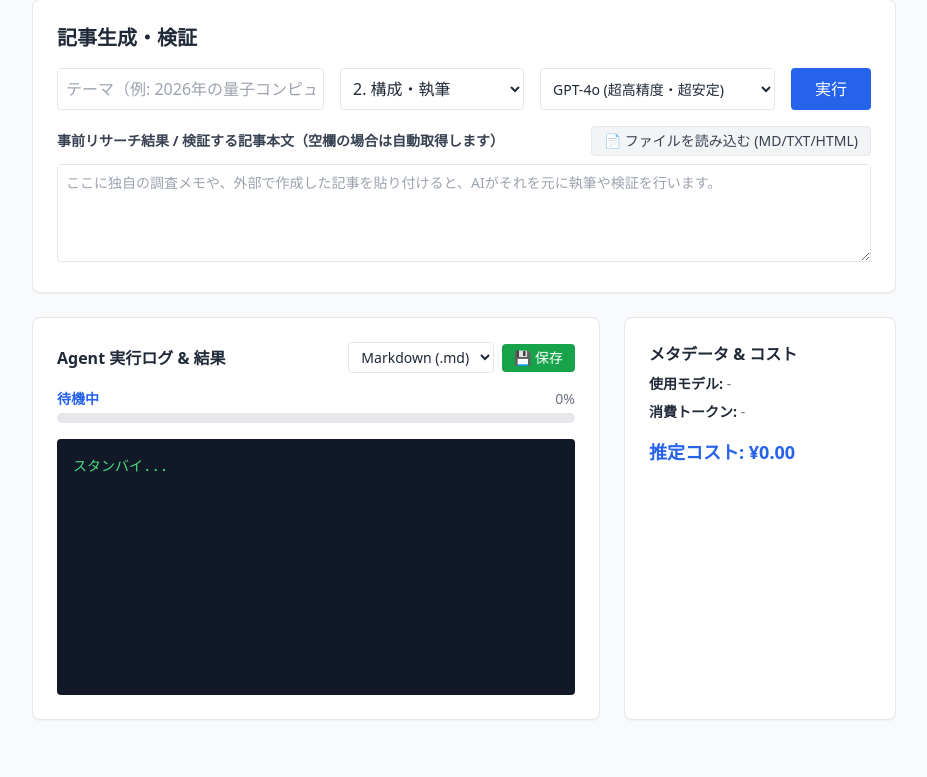
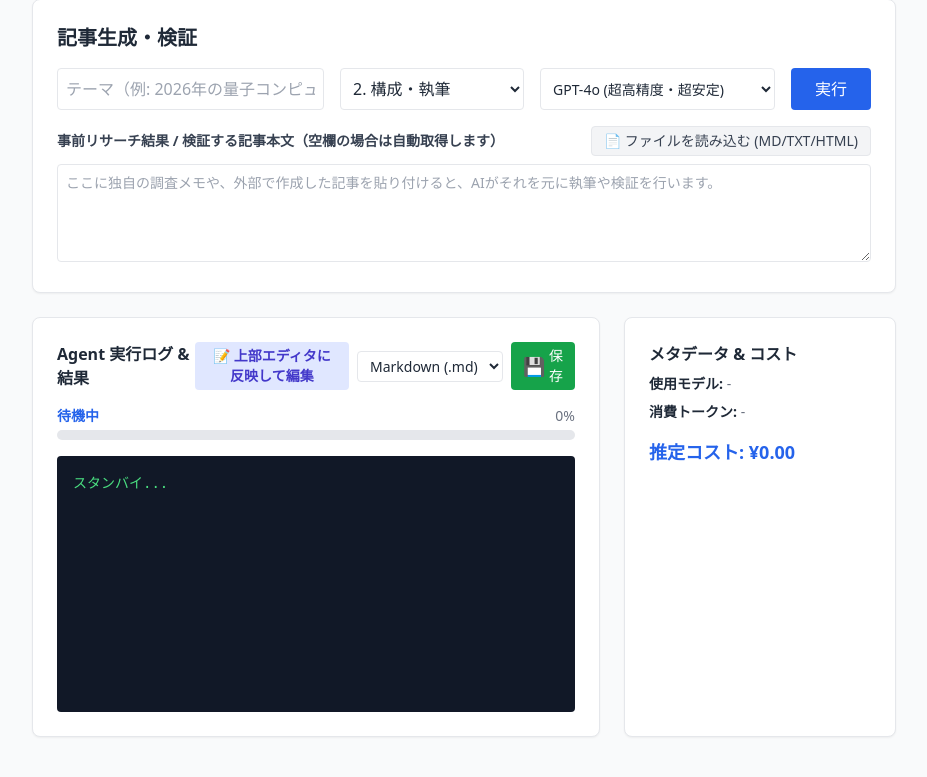
Before and after one commit to npulsar-droid/orca-editorial-agent, a FastAPI app: page / in a window 1280 px wide. Shown: the part 141-918 px from the top of the page, without its empty margins (176-1103 px from the left). Before the commit the page ends 861 px from the top, so only its background shows below. Run offline with FastAPI, Linux system fonts and the light colour scheme; some libraries are stand-ins or nearby versions.

Commit message:
feat: Add 'Copy to Editor' button to allow manual editing of generated drafts before the next step

```diff
--- a/app/templates/index.html
+++ b/app/templates/index.html
@@ -44,16 +44,17 @@
         </div>
 
         <div class="grid grid-cols-1 md:grid-cols-3 gap-6">
-            <div class="md:col-span-2 bg-white p-6 rounded-lg shadow-sm border border-gray-200 flex flex-col">
+            <div class="bg-white p-6 rounded-lg shadow-sm border border-gray-200 flex-1 md:col-span-2 flex flex-col">
             <div class="flex justify-between items-center mb-4">
                 <h3 class="font-semibold">Agent 実行ログ & 結果</h3>
                 <div class="flex items-center gap-2">
+                    <button onclick="copyToEditor()" class="bg-indigo-100 text-indigo-700 px-3 py-1 rounded text-sm hover:bg-indigo-200 font-semibold">📝 上部エディタに反映して編集</button>
                     <select id="download-format" class="border rounded px-2 py-1 text-sm bg-white">
                         <option value="md">Markdown (.md)</option>
-                            <option value="txt">テキスト (.txt)</option>
+                        <option value="txt">Text (.txt)</option>
                         <option value="html">HTML (.html)</option>
                     </select>
-                        <button onclick="downloadFile()" class="bg-green-600 text-white px-3 py-1 rounded text-sm hover:bg-green-700">💾 保存</button>
+                    <button onclick="downloadFile()" class="bg-green-600 text-white px-3 py-1 rounded text-sm hover:bg-green-700 flex items-center gap-1"><span class="text-lg">💾</span> 保存</button>
                 </div>
             </div>
 
@@ -92,6 +93,25 @@
                 modelSelect.value = 'openai/gpt-4o-mini';
             } else {
                 modelSelect.value = 'openai/gpt-4o';
+            }
+        }
+
+        function copyToEditor() {
+            const outputEl = document.getElementById('output');
+            const customContext = document.getElementById('custom-context');
+
+            let text = outputEl.textContent;
+            const marker = "---";
+            if (text.includes(marker)) {
+                text = text.substring(text.indexOf(marker) + marker.length).trim();
+            }
+
+            if (text && !text.includes('スタンバイ...')) {
+                customContext.value = text;
+                alert('上部のテキストエリアに結果を反映しました。内容を編集してから次のステップを実行してください。');
+                window.scrollTo({ top: 0, behavior: 'smooth' });
+            } else {
+                alert('反映するテキストがありません。');
             }
         }
 
```
Lines whose indentation alone changed are shown as unchanged.
